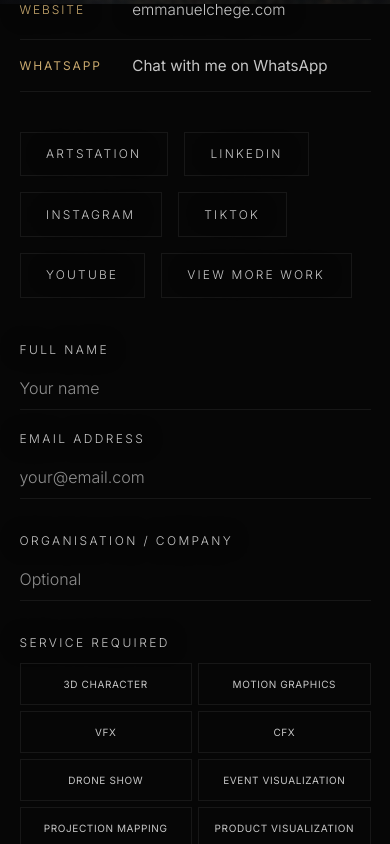
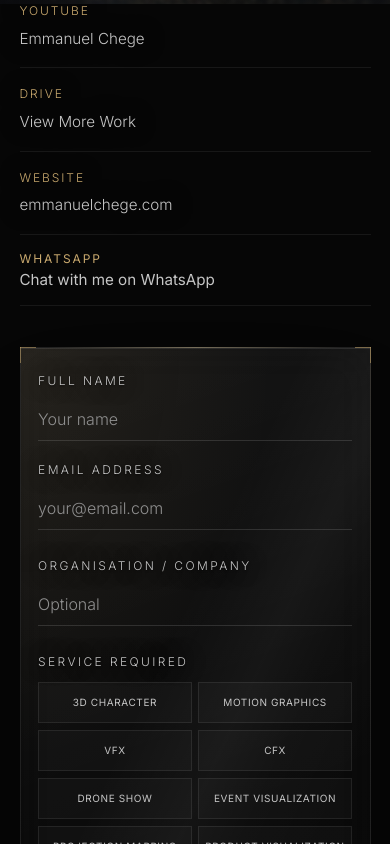
Before and after one commit to Emmanuel1398/ec-portfolio-react, a React (Vite) app: page /contact in a window 390 px wide. Shown: the part 840-1684 px from the top of the page. Built offline with nearby package versions, Linux system fonts and the light colour scheme.

Commit message:
feat: add core pages and layout styles for portfolio application

```diff
--- a/src/pages/CharactersPage.jsx
+++ b/src/pages/CharactersPage.jsx
@@ -68,18 +68,16 @@ function CharCard({ char, index }) {
   );
 }
 
-import { useEffect, useRef } from 'react';
+import { useEffect } from 'react';
 import { useSeoContext } from '../providers/SeoProvider';
 import { charactersSeo } from '../seo/pages';
-import { useFoldFit } from '../hooks/useFoldFit';
 
 /* 8-slot mosaic: three tall columns, the two large centre slots reading down the middle */
 const ORDER = ['arya','odungi-the-fairytale','lolungu-the-turkana','ndirangu-the-farmer',
   'moombi-the-angel','otugi-the-dragon','omolara-the-omo','afrezia-the-emerald'];
 
 const MOSAIC_CSS = `
-.char-head{max-width:1760px;margin:0 auto;padding:calc(var(--navh) + 1.5rem) 3vw 1rem;
-  display:flex;flex-direction:column;justify-content:flex-end;}
+.char-head{max-width:1760px;margin:0 auto;padding:calc(var(--navh) + 1.5rem) 3vw 1rem;}
 .char-title{font-family:var(--serif);font-size:clamp(2.2rem,3.4vw,3.6rem);font-weight:600;
   line-height:.95;letter-spacing:.01em;color:var(--text);margin-bottom:.9rem;}
 .char-title em{font-style:normal;color:var(--gold);}
@@ -121,16 +119,10 @@ export default function CharactersPage() {
 
   useEffect(() => { updateSeo(charactersSeo()); }, [updateSeo]);
 
-  /* Desktop mosaic: the first fold ends 10px below the first-row images (Arya, Lolungu).
-     The centre column (Odungi) also starts on row 1 but runs taller, so it is left out. */
-  const headRef = useRef(null);
-  const mosaicRef = useRef(null);
-  useFoldFit(headRef, mosaicRef, '.cm-arya, .cm-lolungu');
-
   return (
     <div style={{ minHeight:'100vh', background:'var(--bg)' }}>
       <style>{MOSAIC_CSS}</style>
-      <div className="pg-head char-head" ref={headRef}>
+      <div className="pg-head char-head">
         <h1 className="pg-title char-title">
           3D <em>Characters</em>
         </h1>
@@ -141,7 +133,7 @@ export default function CharactersPage() {
         </p>
       </div>
 
-      <div className="char-mosaic" ref={mosaicRef}>
+      <div className="char-mosaic">
         {ORDER.map((slug, i) => {
           const char = CHARACTER_BLOGS.find(c => c.slug === slug);
           if (!char) return null;
--- a/src/pages/ContactPage.jsx
+++ b/src/pages/ContactPage.jsx
@@ -3,6 +3,7 @@ import { useIntersection } from '../hooks';
 import { SOCIAL } from '../data/portfolio';
 import AutoVideo from '../components/AutoVideo';
 import { openWhatsApp } from '../lib/whatsapp';
+import './contact.css';
 
 /* ── Contact form — sends to emmanuelchege777@gmail.com via mailto ── */
 function ContactForm() {
@@ -41,17 +42,20 @@ function ContactForm() {
   };
 
   return (
-    <div ref={r} className={`rv ${v?'in':''}`}
+    /* the reveal sits on the parts, not this wrapper: an opacity fade here would
+       switch off the glass panel's backdrop blur until it finished */
+    <div ref={r}
       style={{ padding:'calc(var(--navh, 84px) + 4rem) 5vw 6rem', background:'var(--bg)' }}>
-      <div className="cat-label">Get in Touch</div>
-      <h1 className="sec-title" style={{ marginBottom:'3rem' }}>
-        Send a <em>Message</em>
-      </h1>
-      <div className="m-stack ct-msg" style={{ display:'grid', gridTemplateColumns:'1fr 1px 1fr',
-        gap:'6rem', alignItems:'start' }}>
+      <div className={`rv ${v?'in':''}`}>
+        <div className="cat-label">Get in Touch</div>
+        <h1 className="sec-title" style={{ marginBottom:'3rem' }}>
+          Send a <em>Message</em>
+        </h1>
+      </div>
+      <div className="m-stack ct-msg">
 
         {/* Left · contact details */}
-        <div>
+        <div className={`ct-details rv d1 ${v?'in':''}`}>
           <p style={{ fontFamily:'var(--body)', fontSize:'1rem', color:'var(--muted)',
             lineHeight:1.95, marginBottom:'2.5rem' }}>
             Available for freelance commissions, agency collaborations and project discussions.
@@ -102,24 +106,15 @@ function ContactForm() {
               Chat with me on WhatsApp
             </button>
           </div>
-          <div style={{ marginTop:'2.5rem', display:'flex', gap:'1rem', flexWrap:'wrap' }}>
-            {[['ArtStation',SOCIAL.artstation],['LinkedIn',SOCIAL.linkedin],
-              ['Instagram',SOCIAL.instagram],['TikTok',SOCIAL.tiktok],
-              ['YouTube',SOCIAL.youtube],
-              ['View More Work','https://drive.google.com/drive/folders/1gxnbPIPCY-jarzUT_78JGrobDeCuLtPB']].map(([label,href])=>(
-              <a key={label} href={href} target="_blank" rel="noreferrer"
-                className="btn-outline" style={{ fontSize:'12px' }}>
-                {label}
-              </a>
-            ))}
-          </div>
         </div>
 
         {/* Divider */}
         <div style={{ background:'var(--border)', alignSelf:'stretch' }}/>
 
-        {/* Right · form */}
-        <div style={{ display:'flex', flexDirection:'column', gap:'2rem' }}>
+        {/* Right · form, on a glass panel */}
+        <div className={`ct-glass ${v?'in':''}`}>
+          <span className="ct-glass__frame" aria-hidden="true" />
+          <div className="ct-glass__body">
           <div className="m-stack ct-form" style={{ display:'grid', gridTemplateColumns:'1fr 1fr', gap:'2rem' }}>
             <div style={{ display:'flex', flexDirection:'column', gap:'.4rem' }}>
               <label style={{ fontFamily:'var(--ui)', fontSize:'12px',
@@ -158,14 +153,8 @@ function ContactForm() {
             </label>
             <div className="m-2col svc-grid" style={{ display:'grid', gridTemplateColumns:'repeat(3,1fr)', gap:'.4rem' }}>
               {types.map(t=>(
-                <button key={t} onClick={()=>setType(t)}
-                  style={{ fontFamily:'var(--ui)', fontSize:'12px', letterSpacing:'.1em',
-                    textTransform:'uppercase', padding:'.5rem .4rem', minHeight:'2.6rem',
-                    display:'flex', alignItems:'center', justifyContent:'center', textAlign:'center',
-                    border:`1px solid ${type===t?'var(--gold)':'var(--border)'}`,
-                    background: type===t ? 'rgba(201,169,110,.08)' : 'transparent',
-                    color: type===t ? 'var(--gold)' : 'var(--muted)',
-                    cursor:'pointer', transition:'all .2s' }}>
+                <button key={t} type="button" onClick={()=>setType(t)} aria-pressed={type===t}
+                  className={`ct-chip${type===t ? ' is-on' : ''}`}>
                   {t}
                 </button>
               ))}
@@ -196,6 +185,7 @@ function ContactForm() {
             color:'var(--muted)', marginTop:'-1rem' }}>
             Email opens your mail app · WhatsApp opens a chat with your brief
           </span>
+          </div>
         </div>
       </div>
     </div>
--- a/src/pages/DrawingsIllustrationsPage.jsx
+++ b/src/pages/DrawingsIllustrationsPage.jsx
@@ -121,12 +121,6 @@ export default function DrawingsIllustrationsPage() {
 
       <div className="pg-head wk-head" ref={headRef}
         style={{ paddingLeft:'3vw', paddingRight:'3vw', paddingBottom:'1rem', maxWidth:'1760px', margin:'0 auto' }}>
-        <div style={{ display:'flex', alignItems:'center', gap:'1rem', fontFamily:'var(--ui)', fontSize:'12px',
-          letterSpacing:'.22em', textTransform:'uppercase', color:'var(--muted)', marginBottom:'1rem' }}>
-          Drawings &amp; Illustrations
-          <span style={{ marginLeft:'auto', color:'var(--dim)' }}>16 drawings · 1 illustration breakdown</span>
-        </div>
-
         <h1 className="pg-title sec-title wk-title" style={{ fontFamily:'var(--serif)', fontWeight:300,
           color:'var(--text)' }}>
           Drawings &amp; <em style={{ fontStyle:'normal', color:'var(--gold)' }}>Illustrations</em>
--- a/src/pages/ShowreelPage.jsx
+++ b/src/pages/ShowreelPage.jsx
@@ -25,8 +25,7 @@ export default function ShowreelPage() {
   return (
     <div className="page hm" ref={root}>
       <header className="hm-pghead">
-        <div className="hm-rv">Showreel</div>
-        <h1 className="hm-h2 hm-rv"><span className="hm-line"><span>Portfolio <em>Reel</em></span></span></h1>
+        <h1 className="hm-h2 hm-rv">Portfolio <em>Reel</em></h1>
         <p className="hm-lede hm-rv hm-d2" style={{ maxWidth: 'none' }}>2024 / 2025 · Characters, motion graphics and event work in one cut. Best with sound on.</p>
       </header>
 
--- /dev/null
+++ b/src/pages/contact.css
@@ -0,0 +1,112 @@
+/* ── Contact · layout ───────────────────────────────────────────────────
+   details | divider | form. The form panel takes 60% of the row's width;
+   the details column takes what is left. */
+.ct-msg{display:grid;grid-template-columns:minmax(0,1fr) 1px 60%;gap:4rem;align-items:start;}
+
+/* the details column gets narrow next to a 60% form: when it does, each
+   label sits above its value and long URLs wrap instead of overflowing */
+.ct-details{container-type:inline-size;}
+.ct-details .soc-row{overflow-wrap:anywhere;}
+@container (max-width:440px){
+  .ct-details .soc-row{grid-template-columns:1fr !important;row-gap:.25rem;}
+}
+
+/* below 1200px there isn't room for both side by side: stack details over the form */
+@media (max-width:1200px){
+  .ct-msg{grid-template-columns:minmax(0,1fr);gap:3rem;}
+  .ct-msg > :nth-child(2){display:none;}
+}
+
+/* ── Contact · glass form panel ─────────────────────────────────────────
+   Low-opacity frosted glass over the silk. Square corners to match the
+   site's buttons and cards; gold corner ticks, a warm bloom top-left, a lit
+   top edge and a faint diagonal sheen. It warms up while the visitor is
+   filling it in (:focus-within).
+
+   The panel slides in with transform only and its contents fade separately:
+   an ancestor with opacity < 1 cuts backdrop-filter off from the page, so
+   fading the panel itself would make the blur snap on at the end. */
+.ct-glass{
+  --tick:rgba(201,169,110,.55);
+  position:relative;isolation:isolate;
+  padding:clamp(1.6rem,2.6vw,2.75rem);
+  background:
+    radial-gradient(120% 70% at 0% 0%, rgba(201,169,110,.09), transparent 60%),
+    linear-gradient(160deg, rgba(255,255,255,.065) 0%, rgba(255,255,255,.02) 50%, rgba(255,255,255,.01) 100%);
+  -webkit-backdrop-filter:blur(20px) saturate(140%);
+  backdrop-filter:blur(20px) saturate(140%);
+  border:1px solid rgba(255,255,255,.09);
+  box-shadow:
+    inset 0 1px 0 rgba(255,255,255,.09),
+    inset 0 -1px 0 rgba(0,0,0,.25),
+    0 50px 100px -45px rgba(0,0,0,.9);
+  transform:translateY(50px);
+  transition:transform 1.5s var(--ease) .1s, border-color .5s, box-shadow .5s;
+}
+.ct-glass.in{transform:none;}
+
+/* diagonal sheen across the glass */
+.ct-glass::before{content:'';position:absolute;inset:0;z-index:-1;pointer-events:none;
+  background:linear-gradient(115deg, transparent 35%, rgba(255,255,255,.04) 48%,
+    rgba(255,255,255,.012) 56%, transparent 66%);}
+
+/* lit top edge */
+.ct-glass::after{content:'';position:absolute;left:8%;right:8%;top:-1px;height:1px;pointer-events:none;
+  background:linear-gradient(90deg, transparent, rgba(232,213,168,.8) 50%, transparent);
+  opacity:.55;transition:opacity .5s;}
+
+/* gold corner ticks */
+.ct-glass__frame{position:absolute;inset:-1px;pointer-events:none;--l:16px;
+  background:
+    linear-gradient(var(--tick),var(--tick)) left top / var(--l) 1px no-repeat,
+    linear-gradient(var(--tick),var(--tick)) left top / 1px var(--l) no-repeat,
+    linear-gradient(var(--tick),var(--tick)) right top / var(--l) 1px no-repeat,
+    linear-gradient(var(--tick),var(--tick)) right top / 1px var(--l) no-repeat,
+    linear-gradient(var(--tick),var(--tick)) left bottom / var(--l) 1px no-repeat,
+    linear-gradient(var(--tick),var(--tick)) left bottom / 1px var(--l) no-repeat,
+    linear-gradient(var(--tick),var(--tick)) right bottom / var(--l) 1px no-repeat,
+    linear-gradient(var(--tick),var(--tick)) right bottom / 1px var(--l) no-repeat;}
+
+/* active: the visitor is typing or choosing a service */
+.ct-glass:focus-within{--tick:rgba(232,213,168,.9);border-color:rgba(201,169,110,.2);
+  box-shadow:
+    inset 0 1px 0 rgba(255,255,255,.09),
+    inset 0 -1px 0 rgba(0,0,0,.25),
+    0 50px 100px -45px rgba(0,0,0,.9),
+    0 0 70px -25px rgba(201,169,110,.22);}
+.ct-glass:focus-within::after{opacity:1;}
+
+.ct-glass__body{display:flex;flex-direction:column;gap:2rem;
+  opacity:0;transition:opacity 1.5s var(--ease) .25s;}
+.ct-glass.in .ct-glass__body{opacity:1;}
+
+/* underlines read a touch stronger on glass */
+.ct-glass .form-input,.ct-glass .form-textarea{border-bottom-color:rgba(255,255,255,.13);}
+.ct-glass .form-input:focus,.ct-glass .form-textarea:focus{border-bottom-color:var(--gold);}
+
+/* service chips: small glass tiles, gold when chosen */
+.ct-chip{font-family:var(--ui);font-size:12px;letter-spacing:.1em;text-transform:uppercase;
+  padding:.5rem .4rem;min-height:2.6rem;display:flex;align-items:center;justify-content:center;
+  text-align:center;color:var(--muted);background:rgba(255,255,255,.025);
+  border:1px solid rgba(255,255,255,.08);cursor:pointer;
+  transition:color .25s,border-color .25s,background .25s,box-shadow .25s;}
+.ct-chip:hover{color:var(--text);border-color:rgba(201,169,110,.35);background:rgba(255,255,255,.045);}
+.ct-chip:focus-visible{outline:1px solid var(--gold);outline-offset:2px;}
+.ct-chip.is-on{color:var(--gold2);border-color:rgba(201,169,110,.75);
+  background:linear-gradient(180deg, rgba(201,169,110,.16), rgba(201,169,110,.06));
+  box-shadow:inset 0 1px 0 rgba(232,213,168,.18), 0 0 24px -10px rgba(201,169,110,.55);}
+
+/* no backdrop-filter support, or the visitor asked for less transparency: solid smoked glass */
+@supports not ((backdrop-filter:blur(1px)) or (-webkit-backdrop-filter:blur(1px))){
+  .ct-glass{background:rgba(16,14,12,.78);}
+}
+@media (prefers-reduced-transparency:reduce){
+  .ct-glass{background:rgba(16,14,12,.9);-webkit-backdrop-filter:none;backdrop-filter:none;}
+}
+@media (prefers-reduced-motion:reduce){
+  .ct-glass,.ct-glass__body{transition:none;transform:none;opacity:1;}
+}
+@media (max-width:768px){
+  .ct-glass{padding:1.4rem 1.1rem;}
+  .ct-glass__body{gap:1.6rem;}
+}
--- a/src/styles/globals.css
+++ b/src/styles/globals.css
@@ -94,7 +94,7 @@ video, img, svg, canvas{text-shadow:none;}
 .sec-link::after{content:' →';}
 
 /* ── WORK PAGE HEADER ── small title sitting just under the nav. Pages that also
-   call useFoldFit() (Characters, Drawings) get a min-height so the first fold ends
+   call useFoldFit() (Drawings) get a min-height so the first fold ends
    10px below the first row of images, with the content pinned to the bottom. */
 .wk-head{display:flex;flex-direction:column;justify-content:flex-end;
   padding:calc(var(--navh,84px) + 1.5rem) 5vw 2rem;}
```
Also changed, not shown: src/pages/HomePage.jsx (+14 -4 lines), src/styles/home.css (+17 -8 lines).
